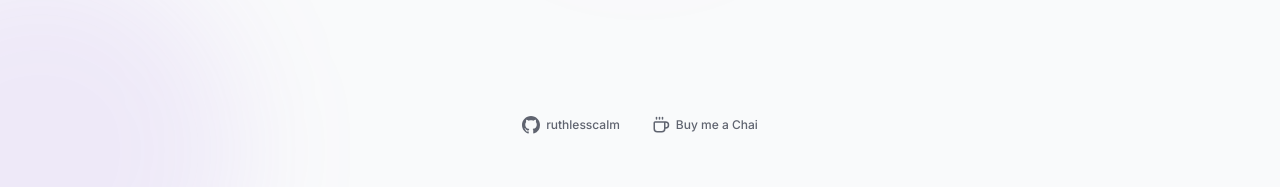
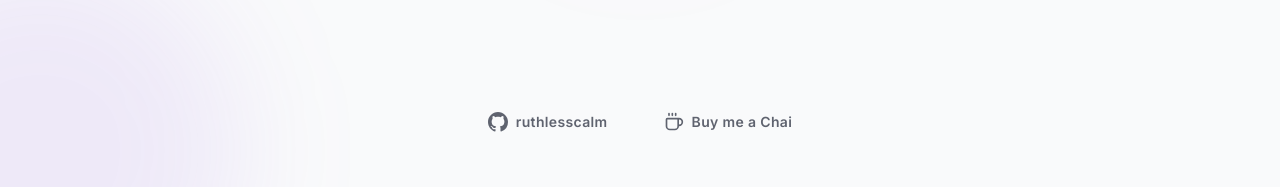
Before and after one commit to ruthlesscalm/ease-gpa, a React (Vite) app: page / in a window 1280 px wide. Shown: the part 610-797 px from the top of the page. Built offline with nearby package versions, Linux system fonts and the light colour scheme.

Commit message:
Increase the size of footer items and change design

```diff
--- a/src/App.jsx
+++ b/src/App.jsx
@@ -251,34 +251,34 @@ const App = () => {
 
 
         {/* ── Footer ── */}
-        <footer className="mt-auto flex w-full items-center justify-center gap-2 pb-4 pt-8">
+        <footer className="mt-auto flex w-full items-center justify-center gap-6 pb-4 pt-8">
           <a
             id="github-link"
             href="https://github.com/ruthlesscalm"
             target="_blank"
             rel="noopener noreferrer"
             aria-label="GitHub profile"
-            className="group flex items-center gap-1.5 rounded-lg px-3 py-2 text-muted-foreground transition-all duration-200 hover:text-foreground"
+            className="group flex items-center gap-2 rounded-xl px-4 py-2.5 text-muted-foreground transition-all duration-200 hover:bg-muted/50 hover:text-foreground"
           >
             <svg
-              className="h-[18px] w-[18px] fill-current transition-transform duration-200 group-hover:scale-110"
+              className="h-5 w-5 fill-current transition-transform duration-200 group-hover:scale-110"
               viewBox="0 0 24 24"
               xmlns="http://www.w3.org/2000/svg"
               aria-hidden="true"
             >
               <path d="M12 0C5.37 0 0 5.37 0 12c0 5.31 3.435 9.795 8.205 11.385.6.105.825-.255.825-.57 0-.285-.015-1.23-.015-2.235-3.015.555-3.795-.735-4.035-1.41-.135-.345-.72-1.41-1.23-1.695-.42-.225-1.02-.78-.015-.795.945-.015 1.62.87 1.845 1.23 1.08 1.815 2.805 1.305 3.495.99.105-.78.42-1.305.765-1.605-2.67-.3-5.46-1.335-5.46-5.925 0-1.305.465-2.385 1.23-3.225-.12-.3-.54-1.53.12-3.18 0 0 1.005-.315 3.3 1.23.96-.27 1.98-.405 3-.405s2.04.135 3 .405c2.295-1.56 3.3-1.23 3.3-1.23.66 1.65.24 2.88.12 3.18.765.84 1.23 1.905 1.23 3.225 0 4.605-2.805 5.625-5.475 5.925.435.375.81 1.095.81 2.22 0 1.605-.015 2.895-.015 3.3 0 .315.225.69.825.57A12.02 12.02 0 0 0 24 12c0-6.63-5.37-12-12-12z" />
             </svg>
-            <span className="text-xs font-medium">ruthlesscalm</span>
+            <span className="text-sm font-semibold tracking-wide">ruthlesscalm</span>
           </a>
 
           {/* Support Button */}
           <button
             onClick={() => setShowSupport(true)}
             aria-label="Support the creator"
-            className="group flex items-center gap-1.5 rounded-lg px-3 py-2 text-muted-foreground transition-all duration-200 hover:text-amber-500 dark:hover:text-amber-400"
+            className="group flex items-center gap-2 rounded-xl px-4 py-2.5 text-muted-foreground transition-all duration-200 cursor-pointer hover:text-foreground dark:hover:text-foreground"
           >
-            <Coffee className="h-[18px] w-[18px] transition-transform duration-200 group-hover:scale-110" />
-            <span className="text-xs font-medium">Buy me a Chai</span>
+            <Coffee className="h-5 w-5 transition-transform duration-200 group-hover:scale-110" />
+            <span className="text-sm font-semibold tracking-wide">Buy me a Chai</span>
           </button>
         </footer>
       </main>
```
